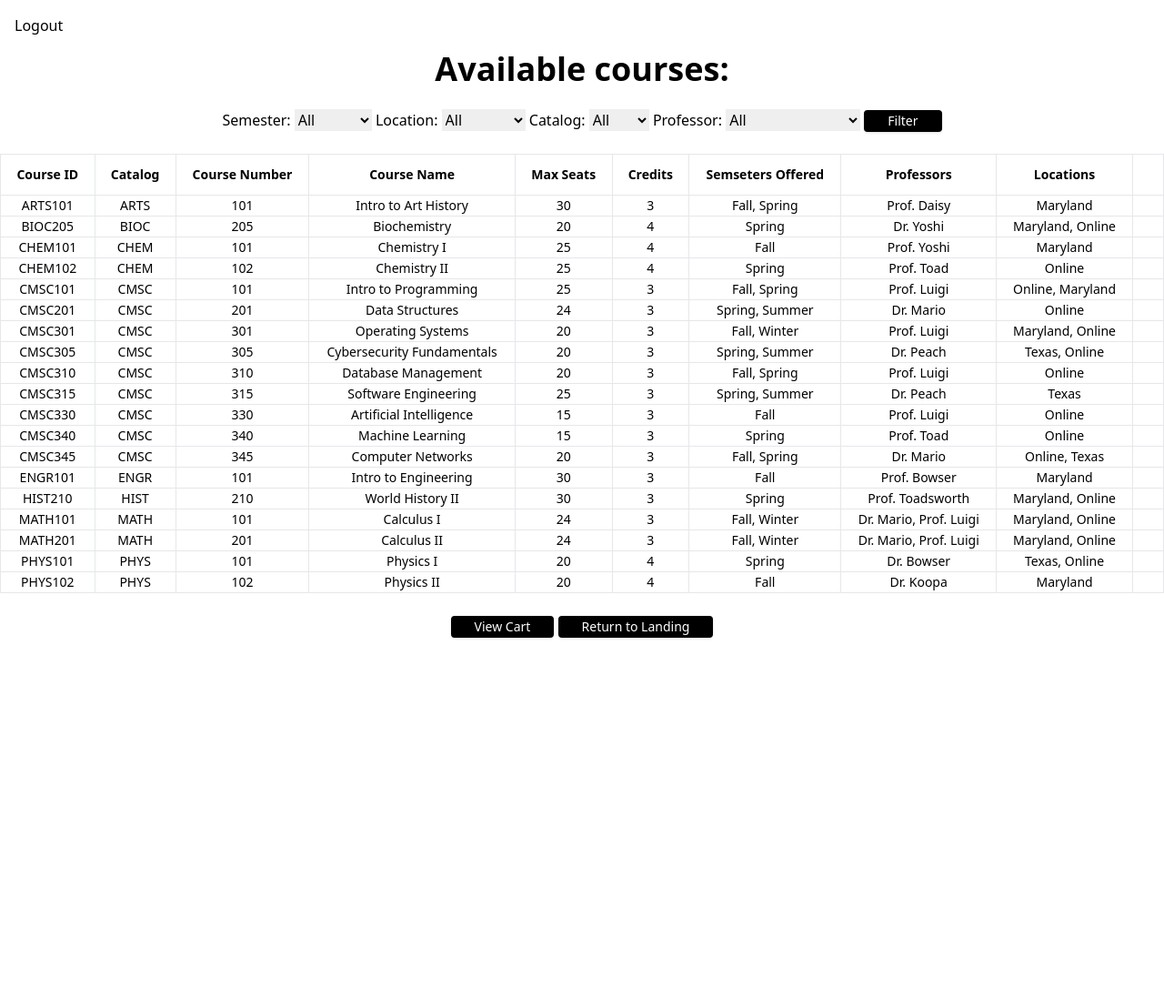
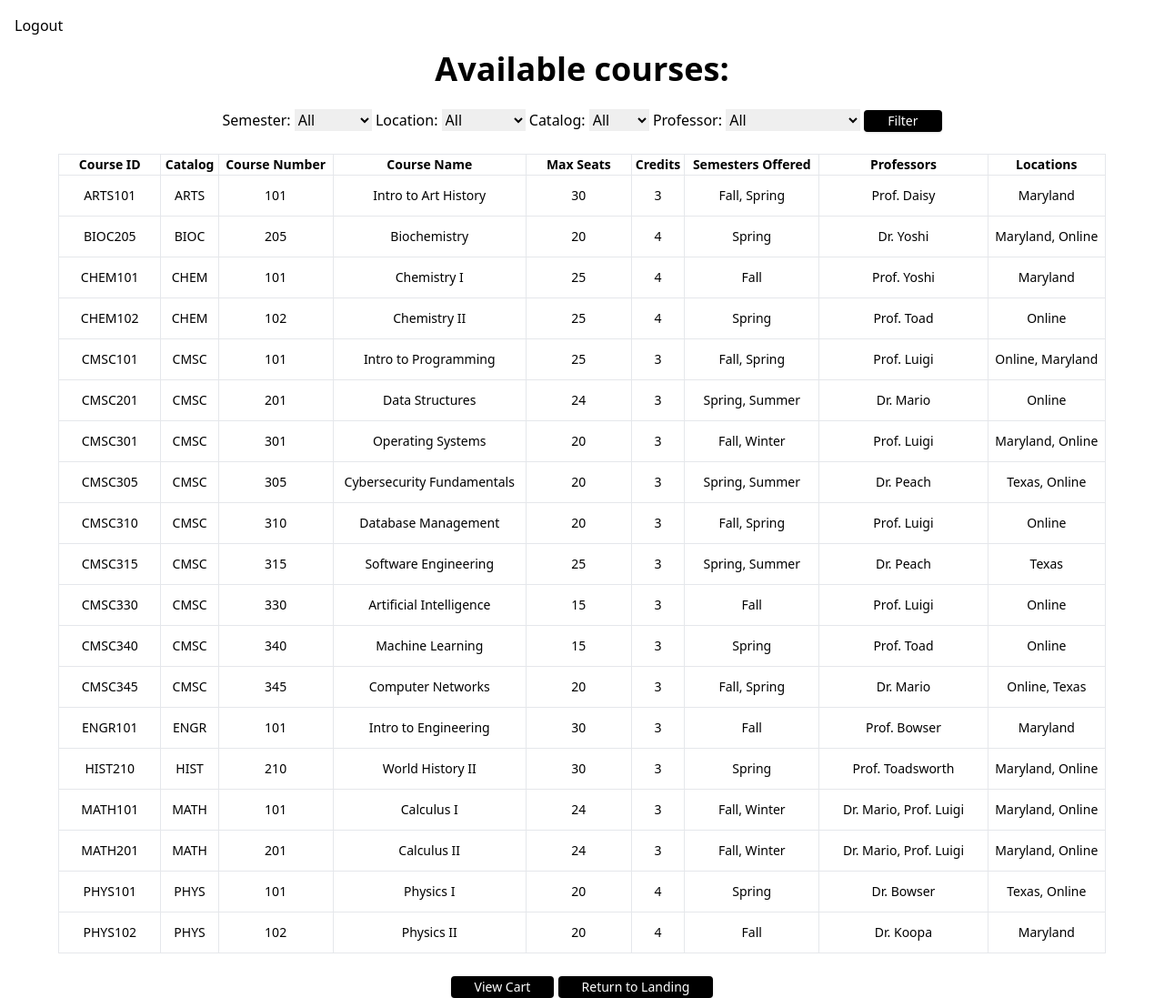
Before and after one commit to asigba/Online-Course-Registration, a Flask app: page /courses in a window 1280 px wide. Shown: the part 40-1137 px from the top of the page at 91% size. Before the commit the page ends 742 px from the top, so only its background shows below. Run offline with Flask 3, Linux system fonts and the light colour scheme; a user stored in the database is signed in.

Commit message:
updated view courses, registered courses, view cart, and merged landing UI

```diff
--- a/src/templates/landing.html
+++ b/src/templates/landing.html
@@ -42,7 +42,7 @@
             <li><a href="{{url_for('logout')}}" class="block text-black hover:text-blue-600">Logout</a></li>
         </ul>
     </aside>
-    <main class="ml-64 p-8 text-center">
+    <main class="ml-64 p-8 text-center" style="padding-top: 30px;">
         <h2 class="text-3xl md:text-4xl font-extrabold">
             {% if user %}
                 Welcome, {{ user }}!
@@ -59,6 +59,10 @@
             font-medium text-sm px-14 py-3 border-2 border-black shadow rounded transition duration-200">View Courses</a>
             <a href="{{url_for('registered_courses')}}" class="text-white hover:text-black bg-black hover:bg-white
             font-medium text-sm px-14 py-3 border-2 border-black shadow rounded transition duration-200">Registered Courses</a>
+        </div>
+        <div class="flex justify-center gap-8 mt-4">
+            <img src="{{ url_for('static', filename='images/banner.png') }}" alt="banner">
+        </div>
     </main>
 </body>
 </html>
--- a/src/templates/view_courses.html
+++ b/src/templates/view_courses.html
@@ -96,42 +96,40 @@
     <br>
 
     <!-- This table displays the filtered courses -->
-    <div class="relative overflow-x-auto shadow-md sm:rounded-lg">
-        <table class="px-4 py-3 w-full text-sm text-left rtl:text-right text-black-500 dark:text-gray-400 border border-gray-400">
-            <thead class="text-xs text-gray-700 uppercase dark:text-gray-400 border border-gray-400">
+    <div class="relative shadow-md sm:rounded-lg" style="width: 90%; margin: 0 auto; overflow-x: hidden;">
+    <table class="px-4 py-3 w-full text-sm text-left rtl:text-right text-black-500 dark:text-gray-400 border border-gray-400">
+        <thead class="text-xs text-gray-700 uppercase dark:text-gray-400 border border-gray-400">
                 <tr>
-                    <th scope="col" class="px-4 py-3 border border-gray-400">Course ID</th>
-                    <th scope="col" class="px-4 py-3 border border-gray-400">Catalog</th>
-                    <th scope="col" class="px-4 py-3 border border-gray-400">Course Number</th>
-                    <th scope="col" class="px-4 py-3 border border-gray-400">Course Name</th>
-                    <th scope="col" class="px-4 py-3 border border-gray-400">Max Seats</th>
-                    <th scope="col" class="px-4 py-3 border border-gray-400">Credits</th>
-                    <th scope="col" class="px-4 py-3 border border-gray-400">Semseters Offered</th>
-                    <th scope="col" class="px-4 py-3 border border-gray-400">Professors</th>
-                    <th scope="col" class="px-4 py-3 border border-gray-400">Locations</th>
+                    <th scope="col" class="px-4 py-2 border border-gray-400">Course ID</th>
+                    <th scope="col" class="px-2 py-2 border border-gray-400">Catalog</th>
+                    <th scope="col" class="px-2 py-2 border border-gray-400">Course Number</th>
+                    <th scope="col" class="px-10 py-2 border border-gray-400">Course Name</th>
+                    <th scope="col" class="px-4 py-2 border border-gray-400">Max Seats</th>
+                    <th scope="col" class="px-2 py-2 border border-gray-400">Credits</th>
+                    <th scope="col" class="px-10 py-2 border border-gray-400">Semesters Offered</th>
+                    <th scope="col" class="px-4 py-2 border border-gray-400">Professors</th>
+                    <th scope="col" class="px-12 py-2 border border-gray-400">Locations</th>
                 </tr>
             </thead>
             <tbody>
                 {% for course in courses %}
                 <tr class="bg-white border-b dark:bg-gray-800 dark:border-gray-700 hover:bg-gray-50 dark:hover:bg-gray-600">
-                    <th scope="row" class="px-3 py-2 font-medium text-gray-900 whitespace-nowrap dark:text-white border border-gray-400">
+                    <th scope="row" class="px-4 py-3 font-medium text-gray-900 whitespace-nowrap dark:text-white border border-gray-400">
                         <a href="{{ url_for('course_details', course_id=course.course_id) }}">{{ course.course_id }}</a>
                     </th>
-                    <td class="px-4 py-2 border border-gray-400">{{ course.catalog }}</td>
-                    <td class="px-4 py-1 border border-gray-400">{{ course.course_number }}</td>
-                    <td class="px-4 py-2 border border-gray-400">{{ course.course_name }}</td>
-                    <td class="px-4 py-2 border border-gray-400">{{ course.max_seats }}</td>
-                    <td class="px-4 py-2 border border-gray-400">{{ course.credits_awarded }}</td>
-                    <td class="px-4 py-2 border border-gray-400">{{ course.semesters_offered | join(', ') }}</td>
-                    <td class="px-4 py-2 border border-gray-400">{{ course.faculty | join(', ') }}</td>
-                    <td class="px-4 py-2 border border-gray-400">{{ course.locations_offered | join(', ') }}</td>
-                    <td class="px-4 py-2 text-right border border-gray-400"></td>
+                    <td class="px-2 py-3 border border-gray-400">{{ course.catalog }}</td>
+                    <td class="px-2 py-3 border border-gray-400">{{ course.course_number }}</td>
+                    <td class="px-10 py-3 border border-gray-400">{{ course.course_name }}</td>
+                    <td class="px-4 py-3 border border-gray-400">{{ course.max_seats }}</td>
+                    <td class="px-2 py-3 border border-gray-400">{{ course.credits_awarded }}</td>
+                    <td class="px-10 py-3 border border-gray-400">{{ course.semesters_offered | join(', ') }}</td>
+                    <td class="px-4 py-3 border border-gray-400">{{ course.faculty | join(', ') }}</td>
+                    <td class="px-12 py-3 border border-gray-400">{{ course.locations_offered | join(', ') }}</td>
                 </tr>
                 {% endfor %}
             </tbody>
         </table>
         <br>
-
 
         <a href="{{ url_for('view_cart') }}">
             <button type="submit"class="text-white hover:text-black bg-black hover:bg-white
```
Also changed, not shown: src/templates/registered_courses.html (+58 -13 lines), src/templates/view_cart.html (+4 -7 lines), src/static/images/tinybanner.png (added).
